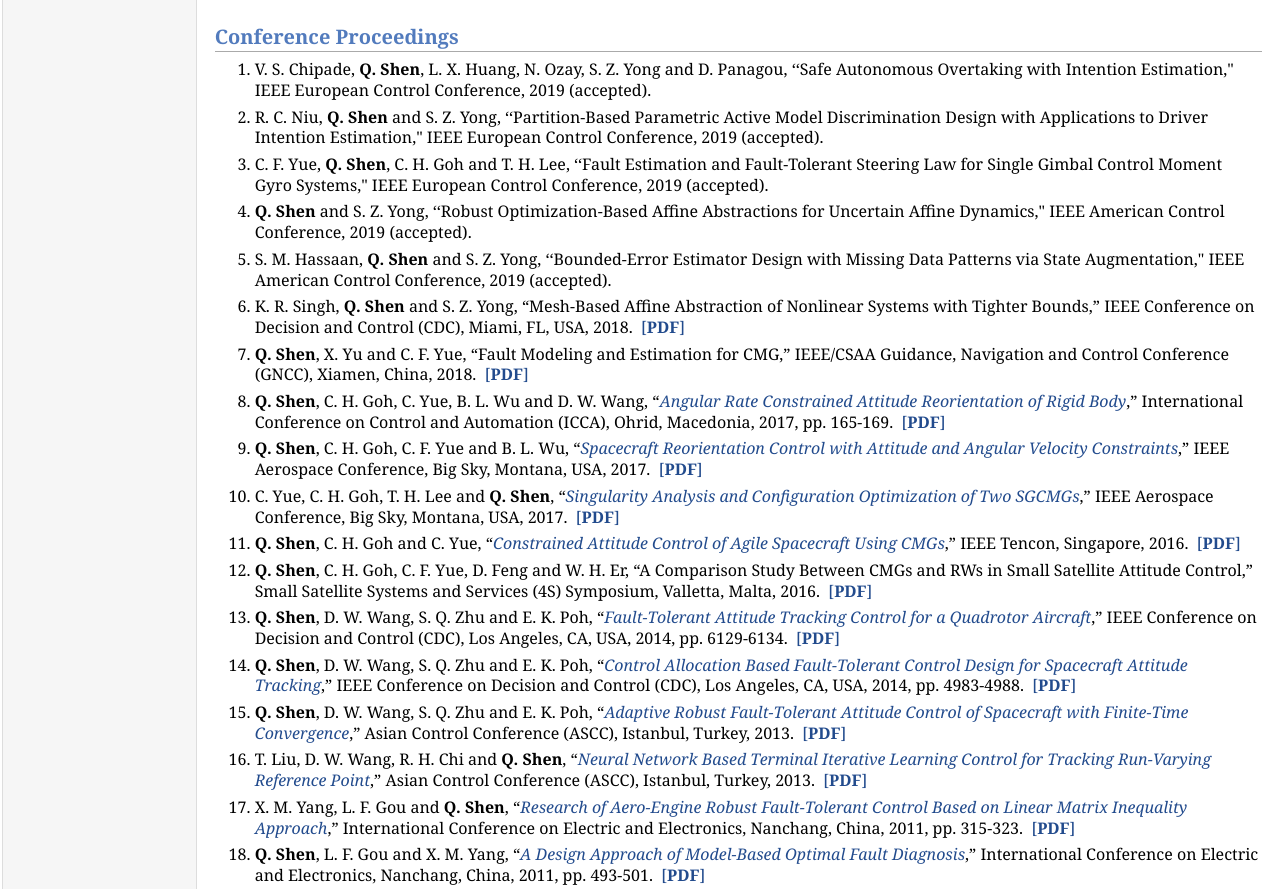
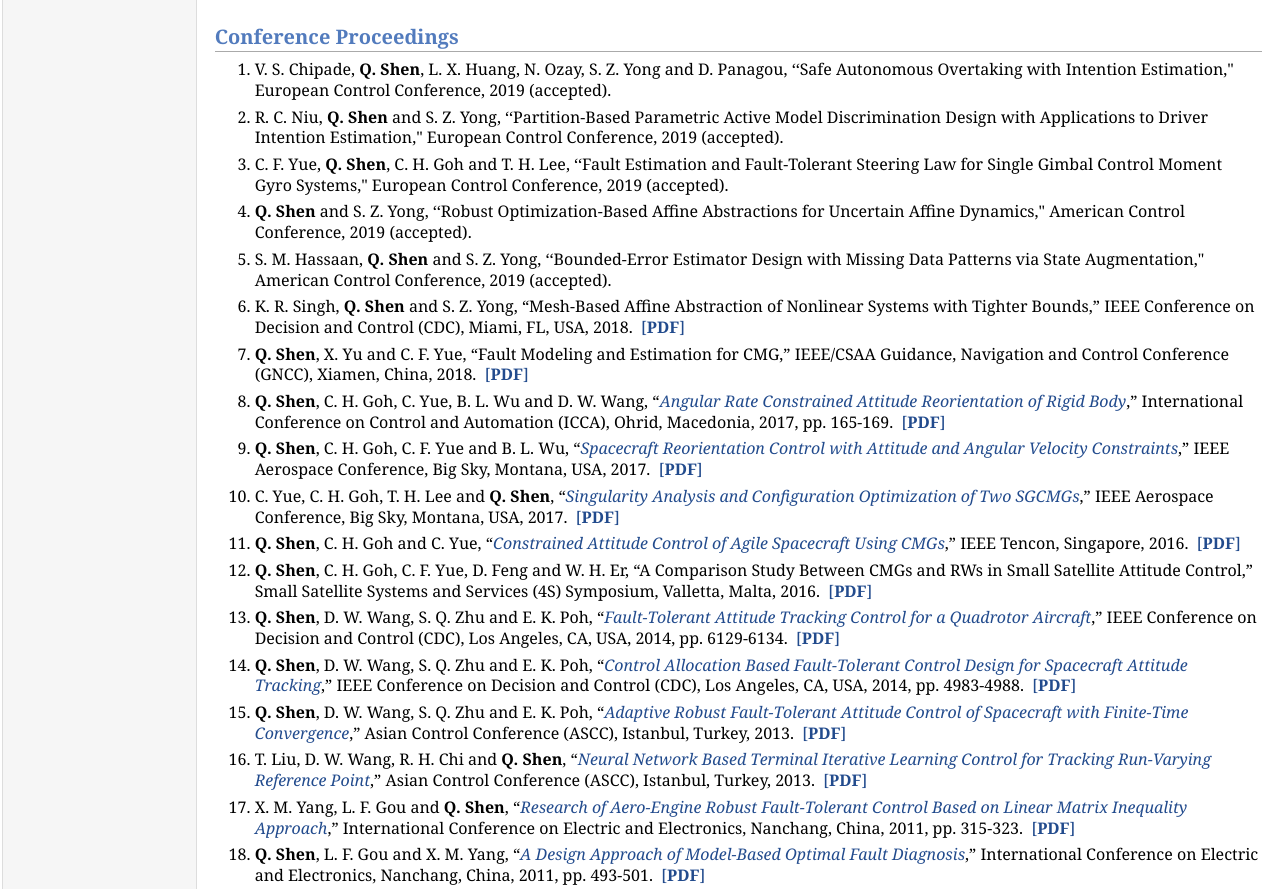
Before and after one commit to qiangs/qiangs.github.io, a plain HTML site: page publications.html in a window 1280 px wide. Shown: the part 825-1714 px from the top of the page. Drawn offline with Linux system fonts and the light colour scheme.

Commit message:
minor changes

```diff
--- a/publications.html
+++ b/publications.html
@@ -62,15 +62,15 @@
 </ol>
 <h2>Conference Proceedings</h2>
 <ol>
-<li><p>V. S. Chipade, <b>Q. Shen</b>, L. X. Huang, N. Ozay, S. Z. Yong and D. Panagou, &lsquo;&lsquo;Safe Autonomous Overtaking with Intention Estimation," IEEE European Control Conference, 2019 (accepted).</p>
+<li><p>V. S. Chipade, <b>Q. Shen</b>, L. X. Huang, N. Ozay, S. Z. Yong and D. Panagou, &lsquo;&lsquo;Safe Autonomous Overtaking with Intention Estimation," European Control Conference, 2019 (accepted).</p>
 </li>
-<li><p>R. C. Niu, <b>Q. Shen</b> and S. Z. Yong, &lsquo;&lsquo;Partition-Based Parametric Active Model Discrimination Design with Applications to Driver Intention Estimation," IEEE European Control Conference, 2019 (accepted).</p>
+<li><p>R. C. Niu, <b>Q. Shen</b> and S. Z. Yong, &lsquo;&lsquo;Partition-Based Parametric Active Model Discrimination Design with Applications to Driver Intention Estimation," European Control Conference, 2019 (accepted).</p>
 </li>
-<li><p>C. F. Yue, <b>Q. Shen</b>, C. H. Goh and T. H. Lee, &lsquo;&lsquo;Fault Estimation and Fault-Tolerant Steering Law for Single Gimbal Control Moment Gyro Systems," IEEE European Control Conference, 2019 (accepted).</p>
+<li><p>C. F. Yue, <b>Q. Shen</b>, C. H. Goh and T. H. Lee, &lsquo;&lsquo;Fault Estimation and Fault-Tolerant Steering Law for Single Gimbal Control Moment Gyro Systems," European Control Conference, 2019 (accepted).</p>
 </li>
-<li><p><b>Q. Shen</b> and S. Z. Yong, &lsquo;&lsquo;Robust Optimization-Based Affine Abstractions for Uncertain Affine Dynamics," IEEE American Control Conference, 2019 (accepted).</p>
+<li><p><b>Q. Shen</b> and S. Z. Yong, &lsquo;&lsquo;Robust Optimization-Based Affine Abstractions for Uncertain Affine Dynamics," American Control Conference, 2019 (accepted).</p>
 </li>
-<li><p>S. M. Hassaan, <b>Q. Shen</b> and S. Z. Yong, &lsquo;&lsquo;Bounded-Error Estimator Design with Missing Data Patterns via State Augmentation," IEEE American Control Conference, 2019 (accepted).</p>
+<li><p>S. M. Hassaan, <b>Q. Shen</b> and S. Z. Yong, &lsquo;&lsquo;Bounded-Error Estimator Design with Missing Data Patterns via State Augmentation," American Control Conference, 2019 (accepted).</p>
 </li>
 <li><p>K. R. Singh, <b>Q. Shen</b> and S. Z. Yong, &ldquo;Mesh-Based Affine Abstraction of Nonlinear Systems with Tighter Bounds,&rdquo; IEEE Conference on Decision and Control (CDC), Miami, FL, USA, 2018. &nbsp;<a href="Papers/Conf_Singh2018CDC.pdf">[<b>PDF</b>]</a> <br /></p>
 </li>
@@ -107,7 +107,7 @@
 </div></div>
 <div id="footer">
 <div id="footer-text">
-Page generated 2019-03-18 00:28:17 US Mountain Standard Time, by <a href="http://jemdoc.jaboc.net/">jemdoc</a>.
+Page generated 2019-03-18 00:31:18 US Mountain Standard Time, by <a href="http://jemdoc.jaboc.net/">jemdoc</a>.
 </div>
 </div>
 </td>
```
Also changed, not shown: 1 other file.
